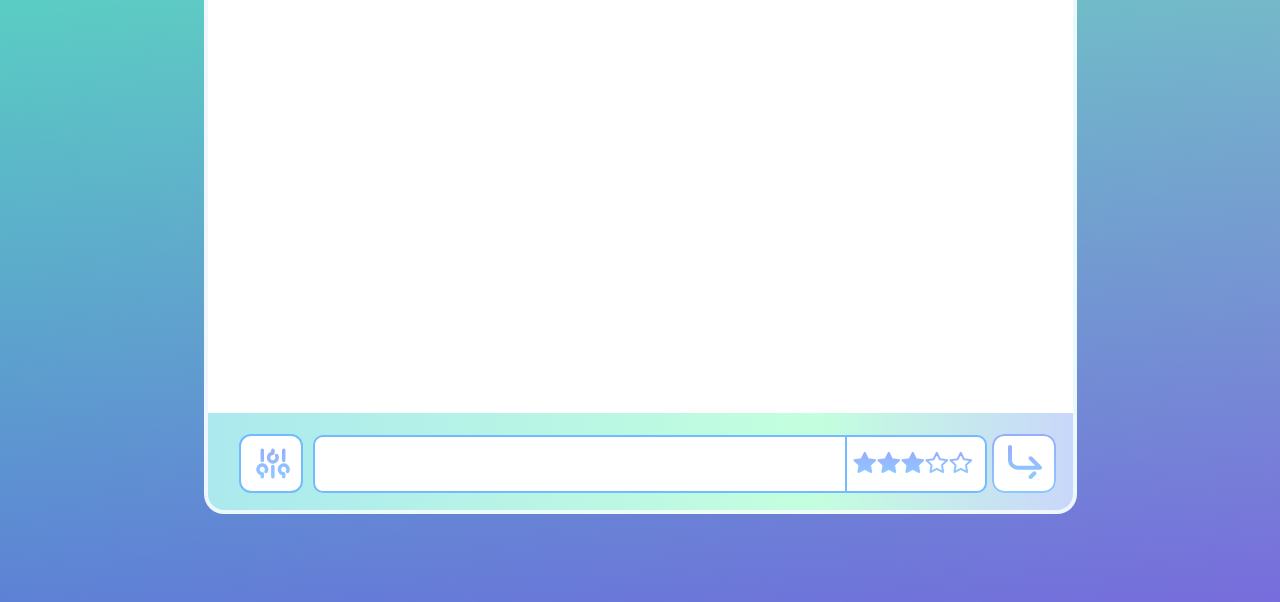
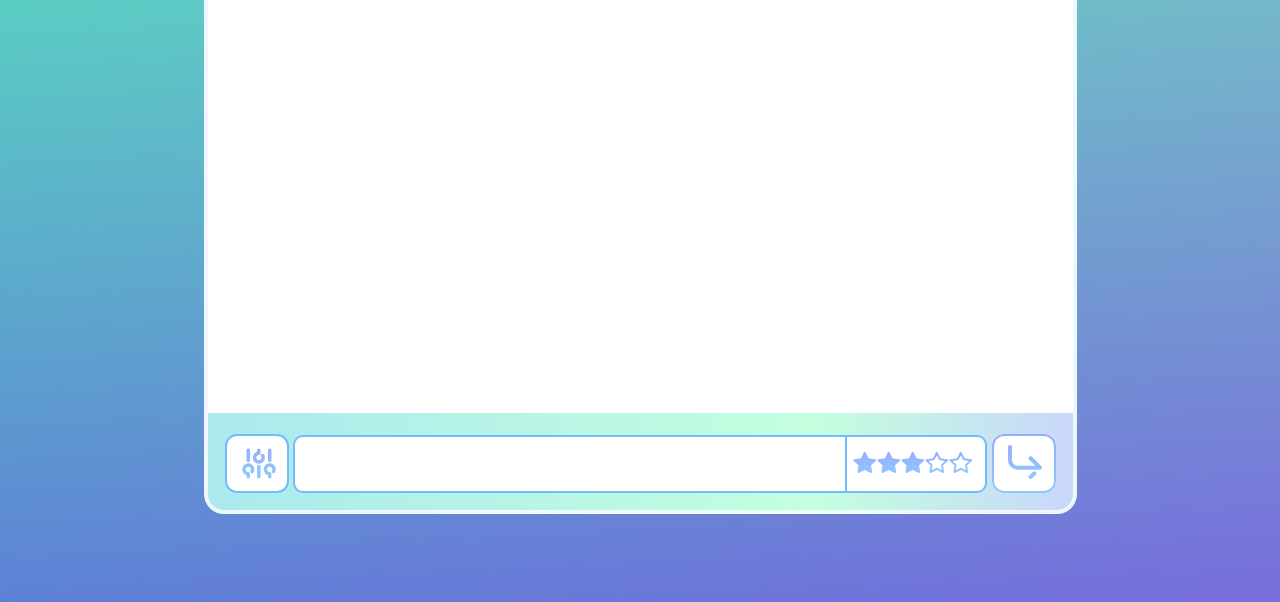
Before and after one commit to MikhailTumashuk/git-todo, a plain HTML site: page index.html in a window 1280 px wide. Shown: the part 222-824 px from the top of the page. Drawn offline with nearby package versions, Linux system fonts and the light colour scheme.

Commit message:
fix user-input margin

```diff
--- a/style.css
+++ b/style.css
@@ -138,9 +138,11 @@ h1 {
     display: none;
 }
 
+
 /* у .ico-block с иконкой настроек нужно уменьшить высоту на 4px что равно сумме верхнего и
 нижнего border у sttings-buttons-container */
-.popup + .ico-block {
+
+.popup+.ico-block {
     height: 55px;
 }
 
@@ -151,10 +153,9 @@ h1 {
     border: 2px solid #72bbfe;
     background-color: #ffffff;
     border-radius: 12px;
-    margin-left: 14px;
+    /* margin-left: 14px; */
     width: 64px;
     box-sizing: border-box;
-
     display: flex;
     flex-direction: column;
 }
@@ -177,6 +178,7 @@ h1 {
     height: 38px;
 }
 
+
 /* #font_btn {
     background-image: url("assets/settings_panel/outline_button.svg");
     display: block;
@@ -187,9 +189,11 @@ h1 {
     background-color: #ffffff;
 } */
 
+
 /* #font_btn:hover {
     background-image: url("assets/settings_panel/outline_button_hover.svg");
 } */
+
 
 /* #color_btn {
     background-image: url("assets/settings_panel/choose_color_button.svg");
@@ -199,7 +203,9 @@ h1 {
     border-radius: 12px;
     border: none;
     /* margin-top: 4px; */
-/* } */ */
+
+
+/* } */
 
 .color_btn:hover {
     background-image: url("assets/settings_panel/choose_color_button_hover.svg");
@@ -237,7 +243,6 @@ h1 {
     border-bottom-left-radius: 10px;
     /* тк сдвинули блок влево на 2px уменьшим маржин чтобы сохранить прежний размер */
     /* margin-left: 10px; */
-    margin-left: 8px;
     box-sizing: border-box;
 }
 
@@ -245,6 +250,7 @@ h1 {
     flex-grow: 1;
     display: flex;
     align-items: end;
+    margin-left: 2px;
 }
 
 .input_stars {
@@ -407,7 +413,11 @@ h1 {
 
 
 /* *: Новый css */
+
+
 /* стиль для верхней, выдвигающейся части */
+
+
 /* .settings_panel {
     background-color: #ffffff;
     border: 2px #93b6fc solid;
@@ -417,8 +427,9 @@ h1 {
     height: 123px;
     margin-top: 55px;
     /* padding-bottom: 20px; */
+
+
 /* }  */
-
 
 
 /* стили начертания */
```
